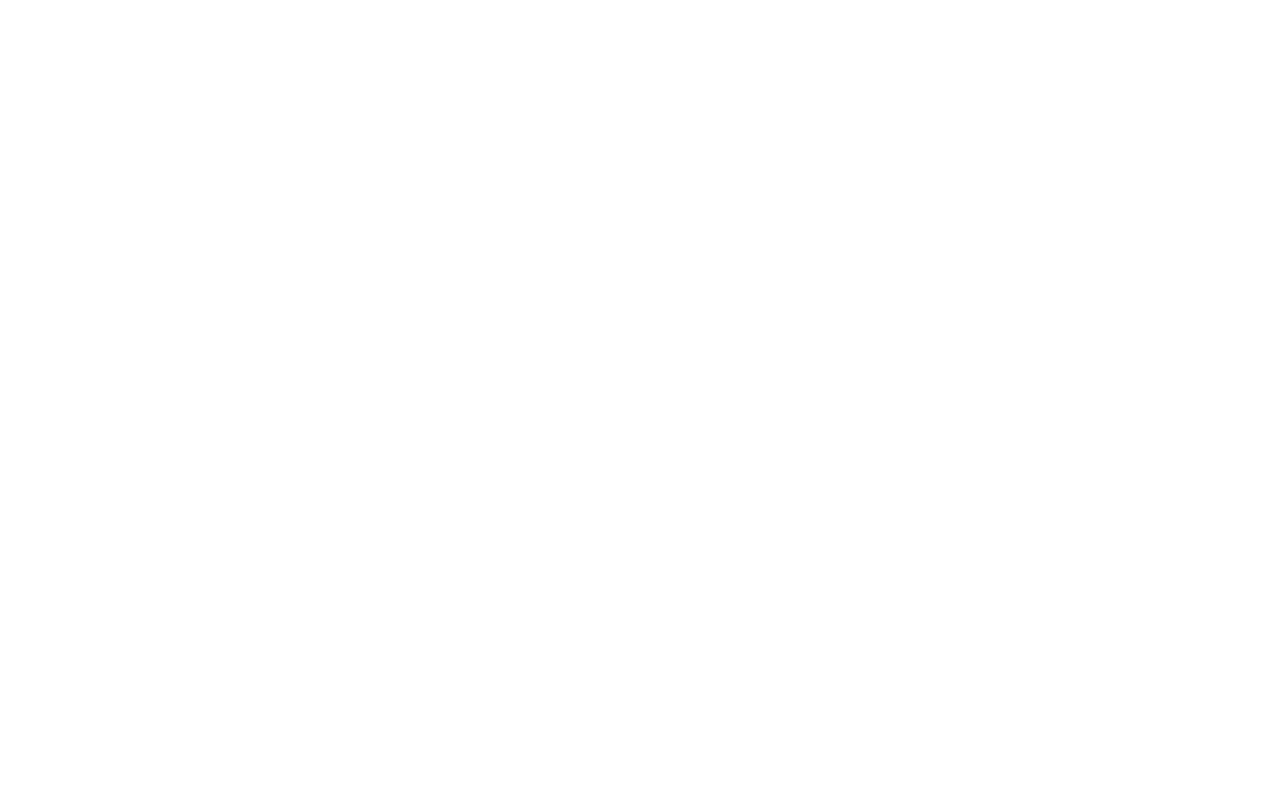
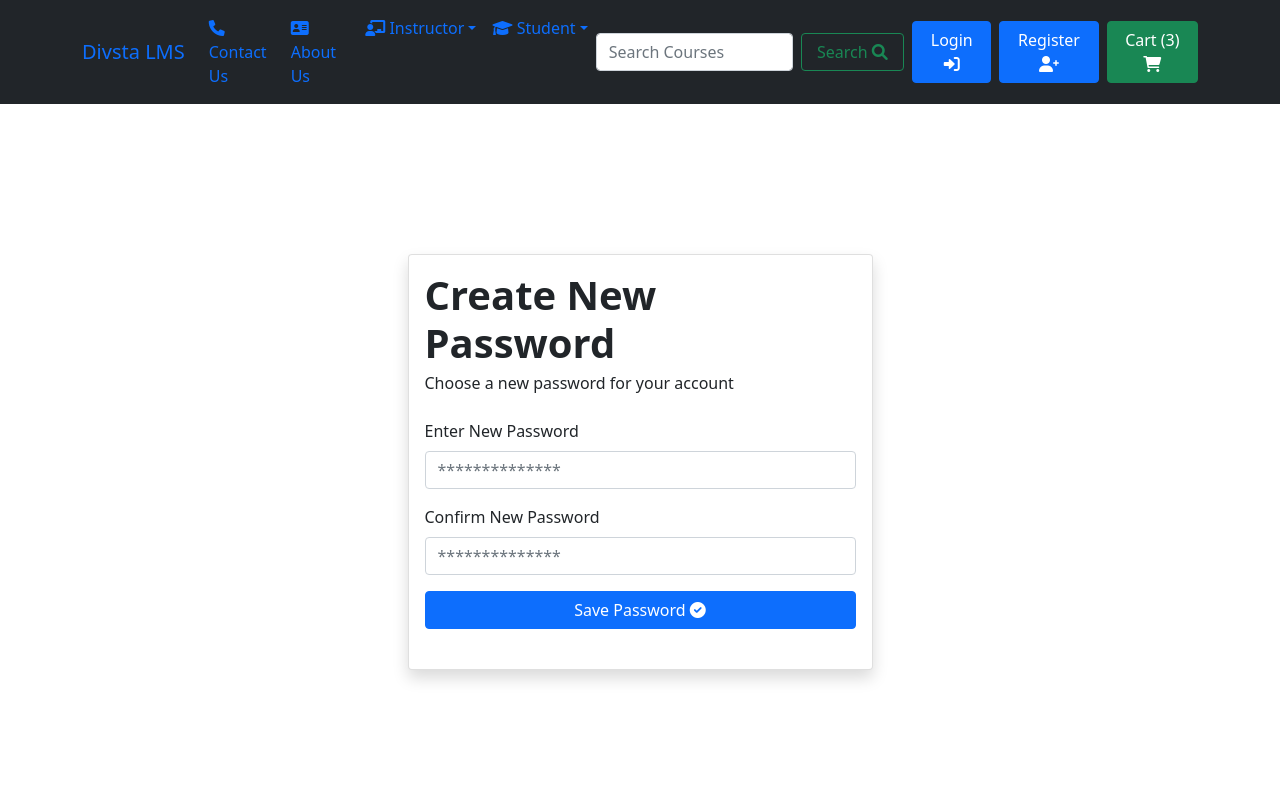
Before and after one commit to divinesta/Django-React-LMS, a React (Vite) app in the folder frontend/: page /create-new-password in a window 1280 px wide. Before the commit this address had no page. Shown: the top 800 px of the page. Built offline with nearby package versions, Linux system fonts and the light colour scheme; what simple-zustand-devtools would draw is missing.

Commit message:
Configuring create new password component

```diff
--- a/frontend/src/App.jsx
+++ b/frontend/src/App.jsx
@@ -7,6 +7,7 @@
 import Login from "./views/auth/Login";
 import Logout from "./views/auth/Logout"
 import ForgotPassword from "./views/auth/ForgotPassword"
+import CreateNewPassword from "./views/auth/CreateNewPassword"
 
 const App = () => {
    return (
@@ -18,7 +19,7 @@
                <Route path="/login/" element={<Login />} />
                <Route path="/logout/" element={<Logout />} />
                <Route path="/forgot-password/" element={<ForgotPassword />} />
-
+               <Route path="/create-new-password/" element={<CreateNewPassword />} />
             </Routes>
          </MainWrapper>
       </BrowserRouter>
--- a/frontend/src/views/auth/CreateNewPassword.jsx
+++ b/frontend/src/views/auth/CreateNewPassword.jsx
@@ -1,25 +1,91 @@
-import React from 'react'
-import BaseHeader from '../partials/BaseHeader'
-import BaseFooter from '../partials/BaseFooter'
+import { useState, useEffect } from "react";
+import { useNavigate, useSearchParams } from "react-router-dom";
+import BaseHeader from "../partials/BaseHeader";
+import BaseFooter from "../partials/BaseFooter";
+import apiInstance from "../../utils/axios";
+import Swal from "sweetalert2";
+
+const Toast = Swal.mixin({
+   toast: true,
+   position: "top",
+   showConfirmButton: false,
+   timer: 3000,
+   timerProgressBar: true,
+});
 
 
 function CreateNewPassword() {
+   const navigate = useNavigate();
+   const [password, setPassword] = useState("");
+   const [confirmpassword, setConfirmPassword] = useState("");
+   const [isLoading, setIsLoading] = useState(false);
+   // const [error, setError] = useState(null);
+
+   const [searchParam] = useSearchParams();
+   const otp = searchParam.get("otp");
+   const uidb64 = searchParam.get("uidb64");
+   const refresh_token = searchParam.get("refresh_token");
+
+   const handlePasswordSubmit = async (e) => {
+      e.preventDefault();
+      setIsLoading(true);
+      if (password !== confirmpassword) {
+         Toast.fire({
+            icon: "error",
+            title: "Password does not match",
+         });
+         setIsLoading(false);
+      } else {
+         const formdata = new FormData();
+         formdata.append("password", password);
+         formdata.append("otp", otp);
+         formdata.append("uidb64", uidb64);
+         formdata.append("refresh_token", refresh_token);
+
+         try {
+            await apiInstance
+               .post(`user/password-change/`, formdata)
+               .then((res) => {
+                  console.log(res.data);
+                  Toast.fire({
+                     icon: "success",
+                     title: "Password Changed Successfully",
+                  });
+                  navigate("/login");
+                  setIsLoading(false);
+               });
+         } catch (error) {
+            console.log(error);
+            Toast.fire({
+               icon: "error",
+               title: "An error occured while trying to change the password",
+            });
+            setIsLoading(false);
+         }
+      }
+   };
+
    return (
       <>
          <BaseHeader />
 
-      <section className="container d-flex flex-column vh-100" style={{ marginTop: "150px" }}>
+         <section
+            className="container d-flex flex-column vh-100"
+            style={{ marginTop: "150px" }}
+         >
             <div className="row align-items-center justify-content-center g-0 h-lg-100 py-8">
                <div className="col-lg-5 col-md-8 py-8 py-xl-0">
                   <div className="card shadow">
                      <div className="card-body p-6">
                         <div className="mb-4">
                            <h1 className="mb-1 fw-bold">Create New Password</h1>
-                  <span>
-                    Choose a new password for your account
-                  </span>
+                           <span>Choose a new password for your account</span>
                         </div>
-                <form className="needs-validation" noValidate="">
+                        <form
+                           className="needs-validation"
+                           noValidate=""
+                           onSubmit={handlePasswordSubmit}
+                        >
                            <div className="mb-3">
                               <label htmlFor="password" className="form-label">
                                  Enter New Password
@@ -30,13 +96,13 @@
                                  className="form-control"
                                  name="password"
                                  placeholder="**************"
-                      required=""
+                                 required
+                                 onChange={(e) => setPassword(e.target.value)}
                               />
                               <div className="invalid-feedback">
                                  Please enter valid password.
                               </div>
                            </div>
-
 
                            <div className="mb-3">
                               <label htmlFor="password" className="form-label">
@@ -48,20 +114,36 @@
                                  className="form-control"
                                  name="password"
                                  placeholder="**************"
-                      required=""
+                                 required
+                                 onChange={(e) =>
+                                    setConfirmPassword(e.target.value)
+                                 }
                               />
                               <div className="invalid-feedback">
                                  Please enter valid password.
                               </div>
                            </div>
 
-
-
                            <div>
                               <div className="d-grid">
-                      <button type="submit" className="btn btn-primary">
-                        Save New Password <i className='fas fa-check-circle'></i>
+                                 {isLoading ? (
+                                    <button
+                                       disabled
+                                       type="button"
+                                       className="btn btn-primary w-100 mb-4"
+                                    >
+                                       Processing{" "}
+                                       <i className="fas fa-spinner fa-spin" />
                                     </button>
+                                 ) : (
+                                    <button
+                                       type="submit"
+                                       className="btn btn-primary w-100 mb-4"
+                                    >
+                                       Save Password{" "}
+                                       <i className="fas fa-check-circle" />
+                                    </button>
+                                 )}
                               </div>
                            </div>
                         </form>
@@ -73,7 +155,7 @@
 
          <BaseFooter />
       </>
-  )
+   );
 }
 
-export default CreateNewPassword
+export default CreateNewPassword;
```
Also changed, not shown: 2 other files (tests, documents, lock files or other folders). Lines whose indentation alone changed are shown as unchanged.
